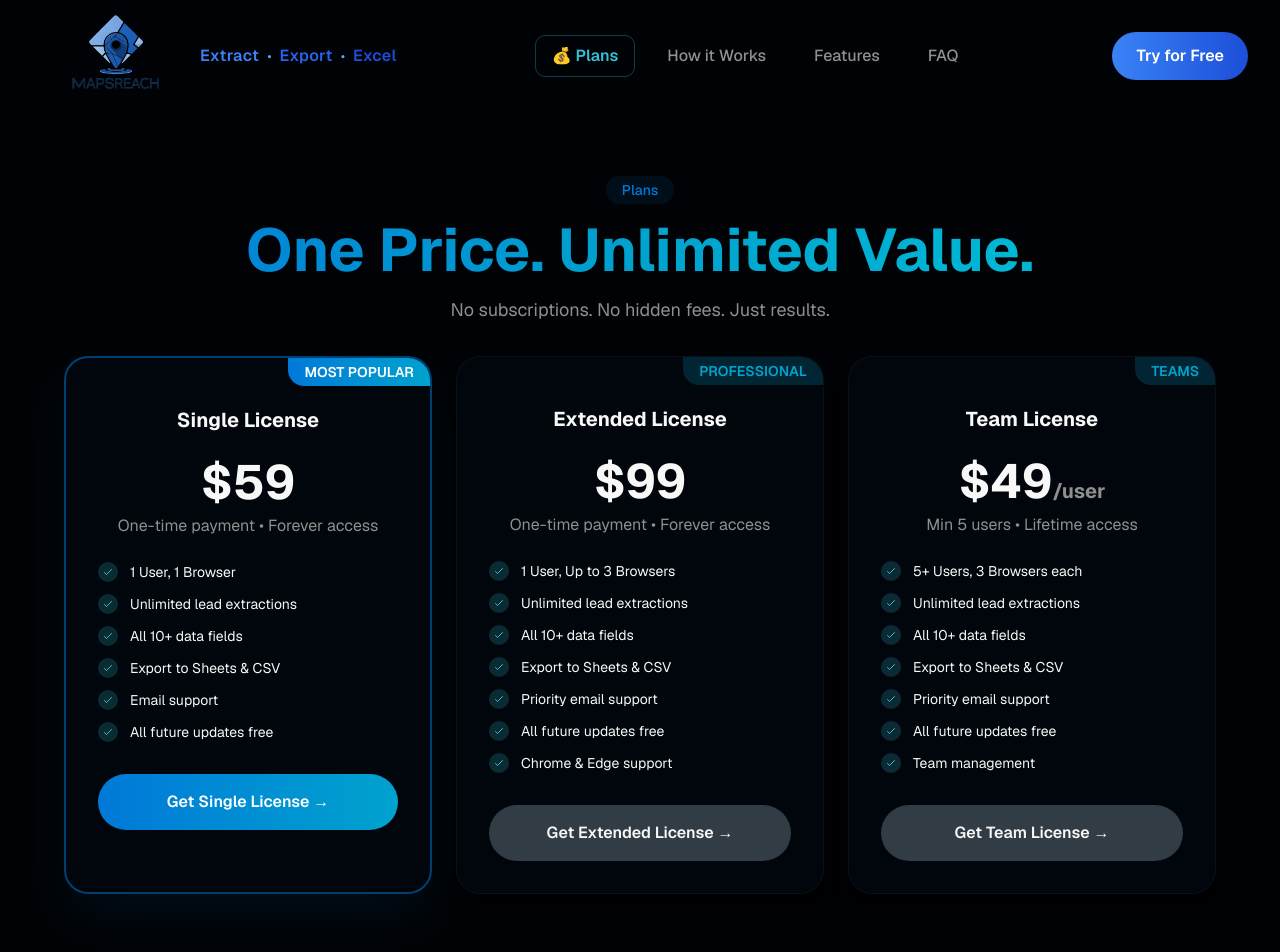
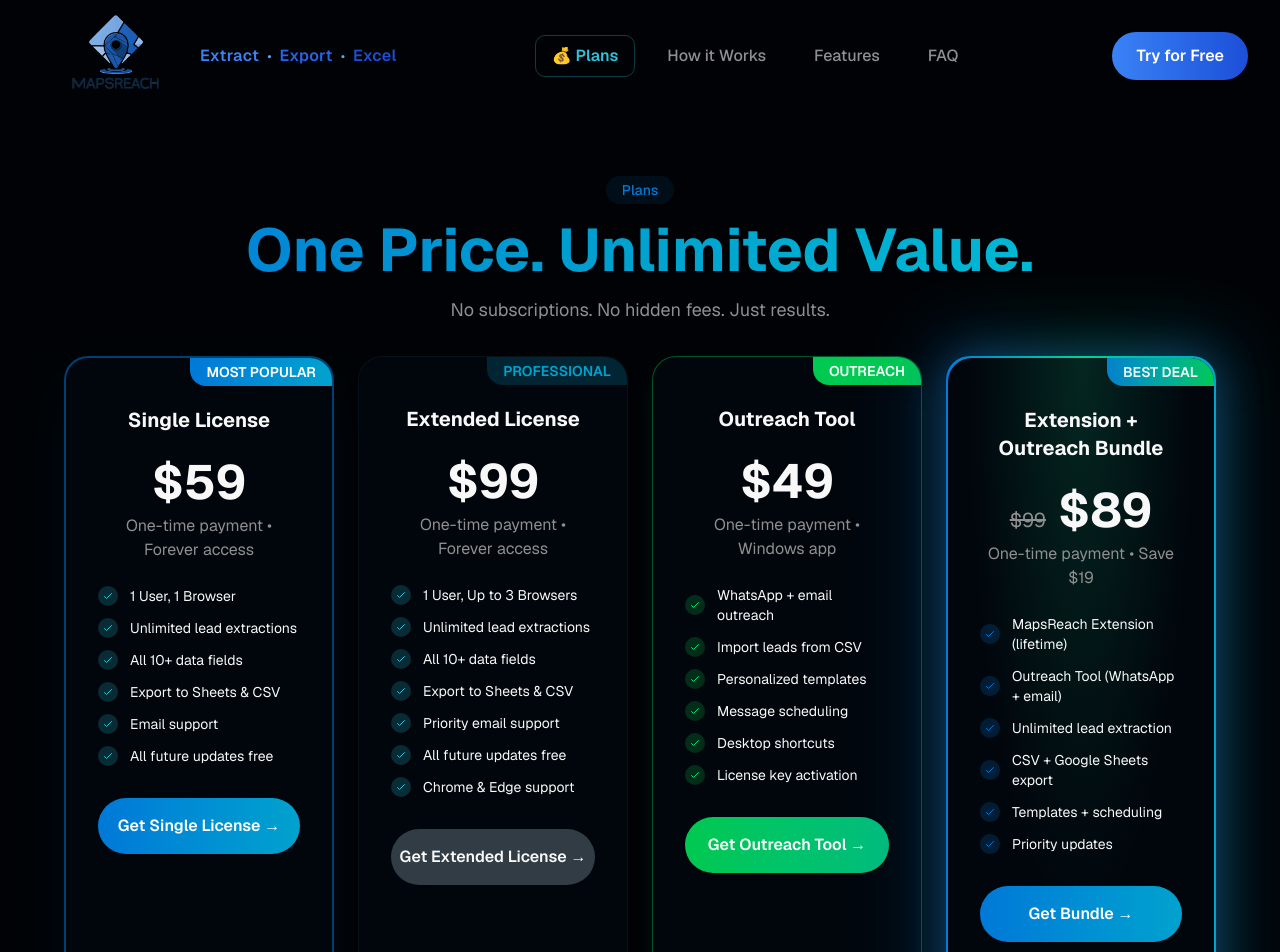
Before and after one commit to lili12388/leads, a Next.js app in the folder landing-page-website-2/: page /pricing in a window 1280 px wide. Shown: the top 952 px of the page. Built offline with nearby package versions, Linux system fonts and the light colour scheme.

Commit message:
Revise pricing grid with outreach and bundle

```diff
--- a/landing-page-website-2/app/pricing/page.tsx
+++ b/landing-page-website-2/app/pricing/page.tsx
@@ -45,7 +45,7 @@ export default function PricingPage() {
           </div>
 
           {/* Plan Cards */}
-          <div className="grid md:grid-cols-3 gap-6 mb-12">
+          <div className="grid md:grid-cols-2 xl:grid-cols-4 gap-6 mb-12">
 
             {/* Single License - Most Popular */}
             <div className="bg-card border-2 border-primary/50 rounded-3xl p-8 relative overflow-hidden shadow-2xl shadow-primary/10">
@@ -130,68 +130,19 @@ export default function PricingPage() {
               </Link>
             </div>
 
-            {/* Team License */}
-            <div className="bg-card border border-border/50 rounded-3xl p-8 relative overflow-hidden shadow-xl">
-              <div className="absolute top-0 right-0 bg-secondary/20 text-secondary px-4 py-1 rounded-bl-2xl font-semibold text-sm">
-                TEAMS
-              </div>
-
-              <h3 className="text-xl font-bold text-foreground mt-4 mb-6">Team License</h3>
-
-              <div className="mb-6">
-                <div className="text-5xl font-bold text-foreground">$49<span className="text-xl text-muted-foreground">/user</span></div>
-                <p className="text-muted-foreground mt-2">Min 5 users • Lifetime access</p>
-              </div>
-
-              <div className="space-y-3 text-left mb-8">
-                {[
-                  "5+ Users, 3 Browsers each",
-                  "Unlimited lead extractions",
-                  "All 10+ data fields",
-                  "Export to Sheets & CSV",
-                  "Priority email support",
-                  "All future updates free",
-                  "Team management"
-                ].map((item, idx) => (
-                  <div key={idx} className="flex items-center gap-3">
-                    <div className="w-5 h-5 rounded-full bg-accent/20 flex items-center justify-center flex-shrink-0">
-                      <svg className="w-3 h-3 text-accent" fill="none" stroke="currentColor" viewBox="0 0 24 24">
-                        <path strokeLinecap="round" strokeLinejoin="round" strokeWidth={2} d="M5 13l4 4L19 7" />
-                      </svg>
-                    </div>
-                    <span className="text-foreground text-sm">{item}</span>
-                  </div>
-                ))}
-              </div>
-
-              <Link
-                href="/purchase"
-                className="block w-full py-4 bg-muted hover:bg-muted/80 text-foreground font-semibold rounded-full transition-all text-center"
-              >
-                Get Team License →
-              </Link>
-            </div>
-          </div>
-
-          {/* Outreach Tool Plans */}
-          <div className="mt-16">
-            <div className="text-center mb-8">
-              <span className="inline-block px-4 py-1 bg-green-500/10 text-green-400 rounded-full text-sm font-medium mb-4">Outreach Tool</span>
-              <h2 className="text-3xl md:text-4xl font-bold mb-3 text-foreground">WhatsApp & Email Outreach</h2>
-              <p className="text-muted-foreground text-lg">Desktop automation to message leads directly with WhatsApp and email.</p>
-            </div>
-
-            <div className="grid md:grid-cols-2 gap-6">
             {/* Outreach Tool */}
             <div className="bg-card border border-green-500/40 rounded-3xl p-8 relative overflow-hidden shadow-xl shadow-green-500/10">
               <div className="absolute top-0 right-0 bg-green-500 text-white px-4 py-1 rounded-bl-2xl font-semibold text-sm">
-                  ONE-TIME
+                OUTREACH
               </div>
+
               <h3 className="text-xl font-bold text-foreground mt-4 mb-6">Outreach Tool</h3>
+
               <div className="mb-6">
                 <div className="text-5xl font-bold text-foreground">$49</div>
                 <p className="text-muted-foreground mt-2">One-time payment • Windows app</p>
               </div>
+
               <div className="space-y-3 text-left mb-8">
                 {[
                   "WhatsApp + email outreach",
@@ -211,6 +162,7 @@ export default function PricingPage() {
                   </div>
                 ))}
               </div>
+
               <Link
                 href="/download/outreach"
                 className="block w-full py-4 bg-gradient-to-r from-green-500 to-emerald-500 text-white font-semibold rounded-full hover:shadow-xl hover:shadow-green-500/40 transition-all text-center"
@@ -219,12 +171,18 @@ export default function PricingPage() {
               </Link>
             </div>
 
-              {/* Bundle */}
-              <div className="relative bg-gradient-to-br from-primary/10 via-secondary/5 to-green-500/10 border border-primary/40 rounded-3xl p-8 overflow-hidden shadow-2xl shadow-primary/10">
+            {/* Bundle - Best Deal */}
+            <div className="relative rounded-3xl p-[2px] bg-gradient-to-r from-primary via-emerald-400 to-secondary shadow-[0_0_45px_rgba(59,130,246,0.35)]">
+              <div className="absolute -inset-4 bg-gradient-to-r from-primary/30 via-emerald-400/30 to-secondary/30 blur-2xl opacity-80"></div>
+              <div className="relative bg-card rounded-3xl p-8 overflow-hidden">
                 <div className="absolute top-0 right-0 bg-gradient-to-r from-primary to-green-500 text-white px-4 py-1 rounded-bl-2xl font-semibold text-sm">
                   BEST DEAL
                 </div>
+                <div className="absolute inset-0 bg-[radial-gradient(ellipse_at_top,rgba(16,185,129,0.18),transparent_60%)]"></div>
+
+                <div className="relative z-10">
                   <h3 className="text-xl font-bold text-foreground mt-4 mb-6">Extension + Outreach Bundle</h3>
+
                   <div className="mb-6">
                     <div className="flex items-end justify-center gap-3">
                       <span className="text-xl text-muted-foreground line-through">$99</span>
@@ -232,6 +190,7 @@ export default function PricingPage() {
                     </div>
                     <p className="text-muted-foreground mt-2">One-time payment • Save $19</p>
                   </div>
+
                   <div className="space-y-3 text-left mb-8">
                     {[
                       "MapsReach Extension (lifetime)",
@@ -251,6 +210,7 @@ export default function PricingPage() {
                       </div>
                     ))}
                   </div>
+
                   <Link
                     href="/purchase"
                     className="block w-full py-4 bg-gradient-to-r from-primary to-secondary text-white font-semibold rounded-full hover:shadow-xl hover:shadow-primary/40 transition-all text-center"
@@ -260,6 +220,7 @@ export default function PricingPage() {
                   <p className="text-xs text-muted-foreground mt-3 text-center">
                     Includes MapsReach Extension ($59) + Outreach Tool ($49)
                   </p>
+                </div>
               </div>
             </div>
           </div>
```
Lines whose indentation alone changed are shown as unchanged.
